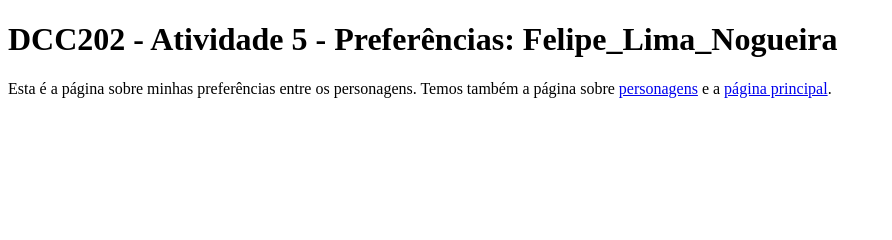
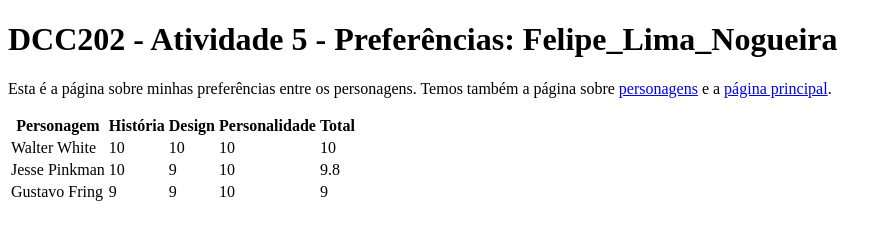
Before and after one commit to ufjf-dcc202/ufjf-dcc202-2023-3-b-atv5-FelipeUFJF05, a website: page preferencias.html in a window 1280 px wide. Shown: the whole page, without its empty margins (0-892 px from the left). Drawn offline with Linux system fonts and the light colour scheme.

Commit message:
cria a tabela em preferencias

```diff
--- a/preferencias.html
+++ b/preferencias.html
@@ -9,6 +9,41 @@
     <main>
         <h1>DCC202 - Atividade 5 - Preferências: Felipe_Lima_Nogueira</h1>
             <p>Esta é a página sobre minhas preferências entre os personagens. Temos também a página sobre <a href="personagens.html">personagens</a> e a <a href="index.html">página principal</a>.</p>
+
+            <table>
+                <thead>
+                    <tr>
+                        <th>Personagem</th>
+                        <th>História</th>
+                        <th>Design</th>
+                        <th>Personalidade</th>
+                        <th>Total</th>
+                    </tr>
+                </thead>
+                <tbody>
+                    <tr>
+                        <td>Walter White</td>
+                        <td>10</td>
+                        <td>10</td>
+                        <td>10</td>
+                        <td>10</td>
+                    </tr>
+                    <tr>
+                        <td>Jesse Pinkman</td>
+                        <td>10</td>
+                        <td>9</td>
+                        <td>10</td>
+                        <td>9.8</td>
+                    </tr>
+                    <tr>
+                        <td>Gustavo Fring</td>
+                        <td>9</td>
+                        <td>9</td>
+                        <td>10</td>
+                        <td>9</td>
+                    </tr>
+                </tbody>
+            </table>
     </main>
 
 </body>
```
